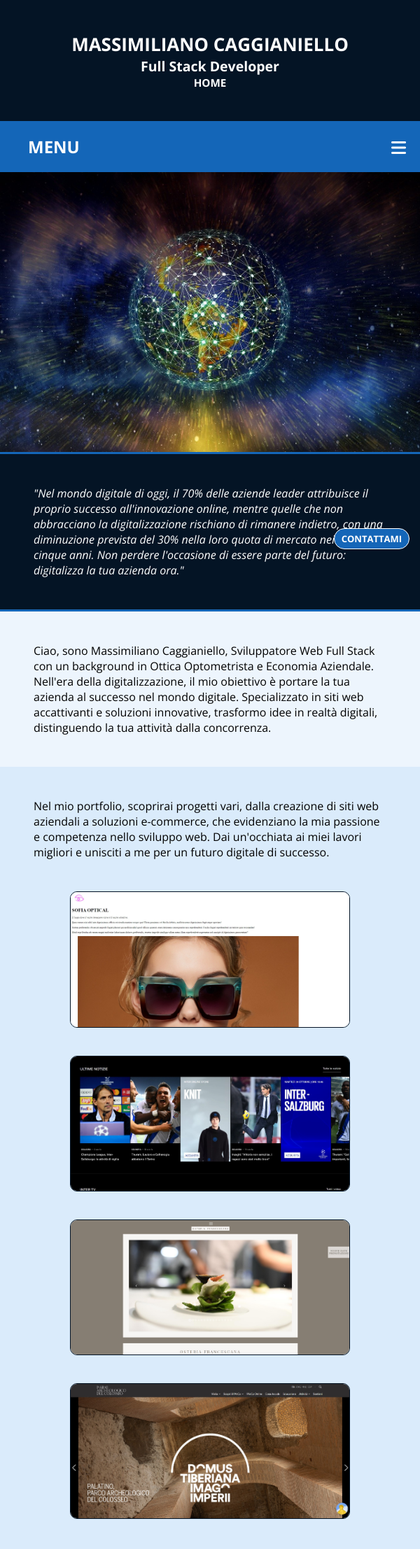
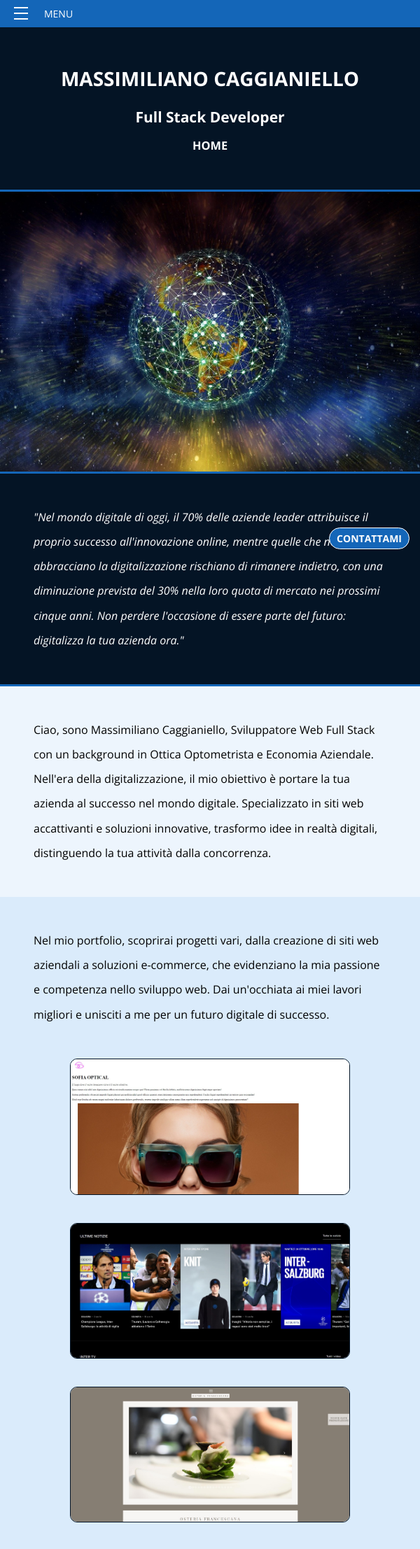
Before and after one commit to MassimilianoCaggianiello/esame_2, a PHP site: page /index.php in a window 600 px wide. Shown: the top 2214 px of the page at 70% size. Run offline with PHP 8.4, Linux system fonts and the light colour scheme.

Commit message:
corretto menu, interlinea e form
corretto errore su menu navbar, aumentato l'interlinea e il font-size e allargato il padding del form

```diff
--- a/index.php
+++ b/index.php
@@ -7,7 +7,7 @@
     <link rel="icon" type="image/svg+xml" href="./Immagini/logo.png">
     <title>Massimiliano Caggianiello - Home</title>
     <link rel="stylesheet" href="./css/style.min.css">
-    <link rel="stylesheet" href="https://cdnjs.cloudflare.com/ajax/libs/font-awesome/6.5.1/css/all.min.css" integrity="sha512-DTOQO9RWCH3ppGqcWaEA1BIZOC6xxalwEsw9c2QQeAIftl+Vegovlnee1c9QX4TctnWMn13TZye+giMm8e2LwA==" crossorigin="anonymous" referrerpolicy="no-referrer" />
+    <link rel="stylesheet" href="https://cdnjs.cloudflare.com/ajax/libs/font-awesome/6.5.1/css/all.min.css" integrity="sha512-DTOQO9RWCH3ppGqcWaEA1BIZOC6xxalwEsw9c2QQeAIftl+Vegovlnee1c9QX4TctnWMn13TZye+giMm8e2LwA==" crossorigin="anonymous" referrerpolicy="no-referrer">
     <!-- Inizio fonts di Google -->
     <link rel="preconnect" href="https://fonts.googleapis.com">
     <link rel="preconnect" href="https://fonts.gstatic.com" crossorigin>
@@ -17,6 +17,10 @@
 
 <body>
 
+    <!-- Inizio nav per tutte le pagine -->
+    <?php include './nav.php'; ?>
+    <!-- Fine nav per tutte le pagine -->
+
     <!-- Inizio header per tutte le pagine -->
     <header id="divHeaderHome" class="divHeader">
         <h1>MASSIMILIANO CAGGIANIELLO</h1>
@@ -24,10 +28,6 @@
         <h3>HOME</h3>
     </header>
     <!-- Fine header per tutte le pagine -->
-
-    <!-- Inizio nav per tutte le pagine -->
-    <?php include './nav.php'; ?>
-    <!-- Fine nav per tutte le pagine -->
 
     <!-- Inizio div principale solo per home -->
     <main id="divMainHome">
--- a/nav.php
+++ b/nav.php
@@ -1,16 +1,28 @@
 <!-- Inizio nav per tutte le pagine -->
-<nav class="divNav">
-    <ul class="nav-bar">
-        <li class="menu-text">MENU</li>
-        <input type="checkbox" id="check">
-        <span class="menu">
-            <li><a href="./index.php" title="Vai a Home">HOME</a></li>
-            <li><a href="./chiSono.php" title="Vai a Chi Sono">CHI SONO</a></li>
-            <li><a href="./servizi.php" title="Vai a Servizi">SERVIZI</a></li>
-            <li><a href="./portfolio.php" title="Vai a Portfolio">PORTFOLIO</a></li>
-            <label for="check" class="close-menu"><i class="fas fa-times"></i></label>
-        </span>
-        <label for="check" class="open-menu"><i class="fas fa-bars"></i></label>
+
+<nav class="hamburger-menu">
+
+    <input id="controllo" type="checkbox">
+
+    <label class="label-controllo" for="controllo">
+
+        <span></span>
+
+    </label>
+
+    <p class="logo">MENU</p>
+
+    <ul id="menu">
+
+        <li><a class="vociMenu" href="./index.php" title="Vai a Home">Home</a></li>
+
+        <li><a class="vociMenu" href="./chiSono.php" title="Vai a Chi Sono">Chi sono</a></li>
+
+        <li><a class="vociMenu" href="./servizi.php" title="Vai a Servizi">Servizi</a></li>
+
+        <li><a class="vociMenu" href="./portfolio.php" title="Vai a Portfolio">Portfolio</a></li>
+
     </ul>
 </nav>
+
 <!-- Fine nav per tutte le pagine -->
--- a/style.scss
+++ b/style.scss
@@ -8,7 +8,7 @@
 }
 
 body {
-    font-size: 12px;
+    font-size: 13px;
     font-family: $font_body;
     display: flex;
     flex-direction: column;
@@ -26,6 +26,9 @@ body {
     text-align: center;
     padding: 35px 5%;
     transition: padding 0.3s ease;
+    margin-top: 37px;
+    border-bottom: 3px solid $bg_nav;
+    line-height: 2.2;
 }
 
 #divHeaderHome {
@@ -36,135 +39,138 @@ body {
 // Fine header per tutte le pagine
 
 // Inizio nav per tutte le pagine
-.divNav {
-    width: 100%;
-    position: sticky;
-    top: 0;
-    z-index: 1000;
 
-    .nav-bar {
+nav.hamburger-menu {
+    position: fixed;
+    background-color: $bg_nav;
+    color: $c_nav;
+    padding: 10px;
     width: 100%;
     display: flex;
-        justify-content: space-between;
-        align-items: center;
-        list-style: none;
-        position: relative;
-        background-color: $bg_nav;
-        padding: 12px 20px;
-
-        .menu-text {
-            color: $c_nav;
-            font-size: 1.5rem;
-            text-transform: uppercase;
-            font-weight: bold;
-            padding: 0 20px;
-            display: flex;
-            align-items: center;
+    flex-wrap: nowrap;
+    z-index: 1100;
 }
 
-        .menu {
-            display: flex;
+nav.hamburger-menu .logo {
+    margin: 0 70px 0 40px;
 }
 
-        .menu li {
-            padding-left: 30px;
+nav.hamburger-menu ul {
+    list-style: none;
+    padding: 0;
+    margin: 0;
 }
 
-        .menu li a {
-            display: inline-block;
-            text-decoration: none;
-            color: $c_nav;
-            text-align: center;
-            transition: 0.15s ease-in-out;
-            position: relative;
-            text-transform: uppercase;
+nav.hamburger-menu li {
+    list-style: none;
+    display: inline;
+    margin: 0 40px 0 0;
 }
 
-        .menu li a::after {
+nav.hamburger-menu a {
+    color: $c_nav;
+    text-decoration: none;
+    position: relative;
+    transition: color 0.15s ease-in-out;
+}
+
+nav.hamburger-menu a::after {
     content: "";
     position: absolute;
-            bottom: 0;
+    bottom: -2px;
     left: 0;
     width: 0;
-            height: 1px;
+    height: 2px;
     background-color: $c_nav;
-            transition: 0.15s ease-in-out;
+    transition: width 0.3s ease-in-out;
 }
 
-        .menu li a:hover::after {
+nav.hamburger-menu a:hover::after {
     width: 100%;
 }
 
-        .open-menu,
-        .close-menu {
-            position: absolute;
-            color: $c_nav;
-            cursor: pointer;
-            font-size: 1.5rem;
-            display: none;
+nav.hamburger-menu #controllo {
+    opacity: 0;
 }
 
-        .open-menu {
-            top: 50%;
-            right: 20px;
-            transform: translateY(-50%);
-            z-index: 1010;
+@media all and (max-width: 768px) {
+
+    /* La label del input che disegna le 3 linee*/
+    nav.hamburger-menu .label-controllo {
+        position: fixed;
+        top: 18px;
+        left: 20px;
+        width: 26px;
+        height: 26px;
+        cursor: pointer;
+        z-index: 1;
     }
 
-        .close-menu {
-            top: 20px;
-            right: 20px;
-            z-index: 1020;
+    nav.hamburger-menu .label-controllo>span,
+    nav.hamburger-menu .label-controllo>span::before,
+    nav.hamburger-menu .label-controllo>span::after {
+        position: absolute;
+        width: 20px;
+        height: 2px;
+        background-color: $c_nav;
+        transition-duration: .25s;
     }
 
-        #check {
-            display: none;
+    nav.hamburger-menu .label-controllo>span::before {
+        content: '';
+        top: -8px;
     }
 
-        #check:checked~.open-menu {
-            visibility: hidden;
+    nav.hamburger-menu .label-controllo>span::after {
+        content: '';
+        top: 8px;
     }
 
-        #check:checked~.close-menu {
-            visibility: visible;
+    /* ul del menu */
+    nav.hamburger-menu #menu {
+        display: block;
         position: fixed;
-            top: 20px;
-            right: 20px;
-        }
+        top: 0;
+        left: -100%;
+        width: 90%;
+        height: 100%;
+        padding: 80px 0;
+        background-color: $bg_nav;
+        box-shadow: 2px 2px 6px rgba(0, 0, 0, .4);
+        transition-duration: .25s;
     }
 
-    @media (max-width: 576px) {
-
-        .nav-bar .open-menu,
-        .nav-bar .close-menu {
+    /* Voci di menu */
+    nav.hamburger-menu .vociMenu {
         display: block;
+        padding: 12px 24px;
+        color: $c_nav;
+        font-size: 1.5rem;
+        font-weight: 600;
+        transition-duration: .25s;
     }
 
-        .nav-bar .menu {
-            flex-direction: column;
-            align-items: center;
-            justify-content: center;
-            width: 100%;
-            height: 100vh;
-            position: fixed;
-            top: 0;
-            right: -100%;
-            z-index: 100;
-            background-color: $bg_nav;
-            transition: all 0.2s ease-in-out;
+    /* Voci di menu hover */
+    nav.hamburger-menu .vociMenu:hover {
+        color: $c_nav;
     }
 
-        .nav-bar .menu li {
-            margin-top: 40px;
+    #controllo:checked+.label-controllo>span {
+        transform: rotate(45deg);
     }
 
-        .nav-bar .menu li a {
-            padding: 10px;
+    #controllo:checked+.label-controllo>span::before {
+        top: 0;
+        transform: rotate(0deg);
     }
 
-        .nav-bar #check:checked~.menu {
-            right: 0;
+    #controllo:checked+.label-controllo>span::after {
+        top: 0;
+        transform: rotate(90deg);
     }
+
+    #controllo:checked~#menu {
+        left: 0 !important;
     }
 }
 
@@ -175,6 +181,7 @@ body {
     width: 100%;
     background-color: $bg_body;
     color: $c_body;
+    line-height: 2.2;
 
     a {
         color: $c_body;
@@ -227,12 +234,15 @@ body {
 
     #divMainContattiForm {
 
+        line-height: 1;
+
         select,
         input[type="text"],
         input[type="email"],
         textarea {
             width: 100%;
             margin-bottom: 10px;
+            padding: 4px;
         }
 
         input[type="checkbox"] {
@@ -281,6 +291,7 @@ body {
 // Inizio div principale solo per home
 #divMainHome {
     font-size: 15px;
+    line-height: 2.2;
 }
 
 #divImageHome {
@@ -413,10 +424,8 @@ body {
     flex-direction: column;
     text-align: center;
     padding: 75px 17%;
-
-    p {
-        margin-bottom: 20px;
-    }
+    border-top: 3px solid $bg_nav;
+    line-height: 2.2;
 
     a {
         color: $c_footer;
```
Also changed, not shown: _DesktopGrandi.scss (+1 -27 lines), _DesktopPiccoli_Medi.scss (+1 -27 lines), _SmartphoneGrandi_TabletPiccoli.scss (+1 -61 lines), _Tablet_TabletGrandi.scss (+1 -27 lines), chiSono.php (+5 -5 lines), contatti.php (+5 -5 lines), paginaProgetto.php (+5 -5 lines), portfolio.php (+5 -5 lines), privacyPolicy.php (+5 -5 lines), servizi.php (+5 -5 lines), css/style.min.css. Lines whose indentation alone changed are shown as unchanged.
